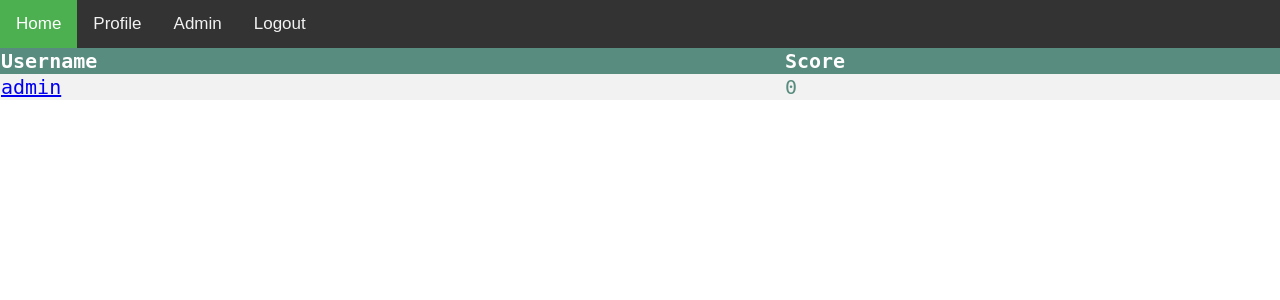
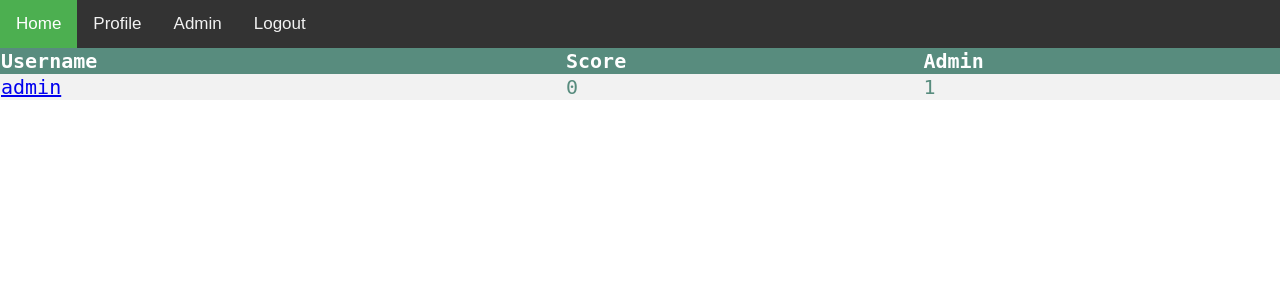
Before and after one commit to Acbegley/BCTF, a PHP site: page /admin.php in a window 1280 px wide. Shown: the top 300 px of the page. Run offline with PHP 8.4, Linux system fonts and the light colour scheme; a user stored in the database is signed in; data comes from the database, SQL or seed files in the repository.

Commit message:
Add files via upload

```diff
--- a/admin.php
+++ b/admin.php
@@ -106,19 +106,21 @@ body {
     <tr>
     <th>Username</th>
     <th>Score</th>
+    <th>Admin</th>
     </tr>
     <?php
     require_once "config.php";
     if ($link->connect_error) {
     die("Connection failed: " . $link->connect_error);
     }
-    $sql = "SELECT username, score, id FROM users";
+    $sql = "SELECT username, score, id, admin FROM users";
     $result = $link->query($sql);
     if ($result->num_rows > 0) {
     // output data of each row
     while($row = $result->fetch_assoc()) {
 	$id = $row["id"];
-    echo "<tr><td><a href='profile.php?id=$id'>" . $row["username"]. "</a></td><td>" . $row["score"] . "</td></tr>";
+	$admin = $row["admin"];
+    echo "<tr><td><a href='profile.php?id=$id'>" . $row["username"]. "</a></td><td>" . $row["score"] . "</td><td>" . $row["admin"] . "</td></tr>";
     }
     echo "</table>";
     } else { echo "0 results"; }
--- a/profile.php
+++ b/profile.php
@@ -128,8 +128,6 @@ $username = $_SESSION["username"];
 			$sqlAdmin = "UPDATE users SET admin=0 WHERE id='$id'";
 			mysqli_query($link, $sqlAdmin);
 		}
-		else {
-			echo "<h1>Error</h1>";
 	}
   }
 mysqli_close($link);
```
